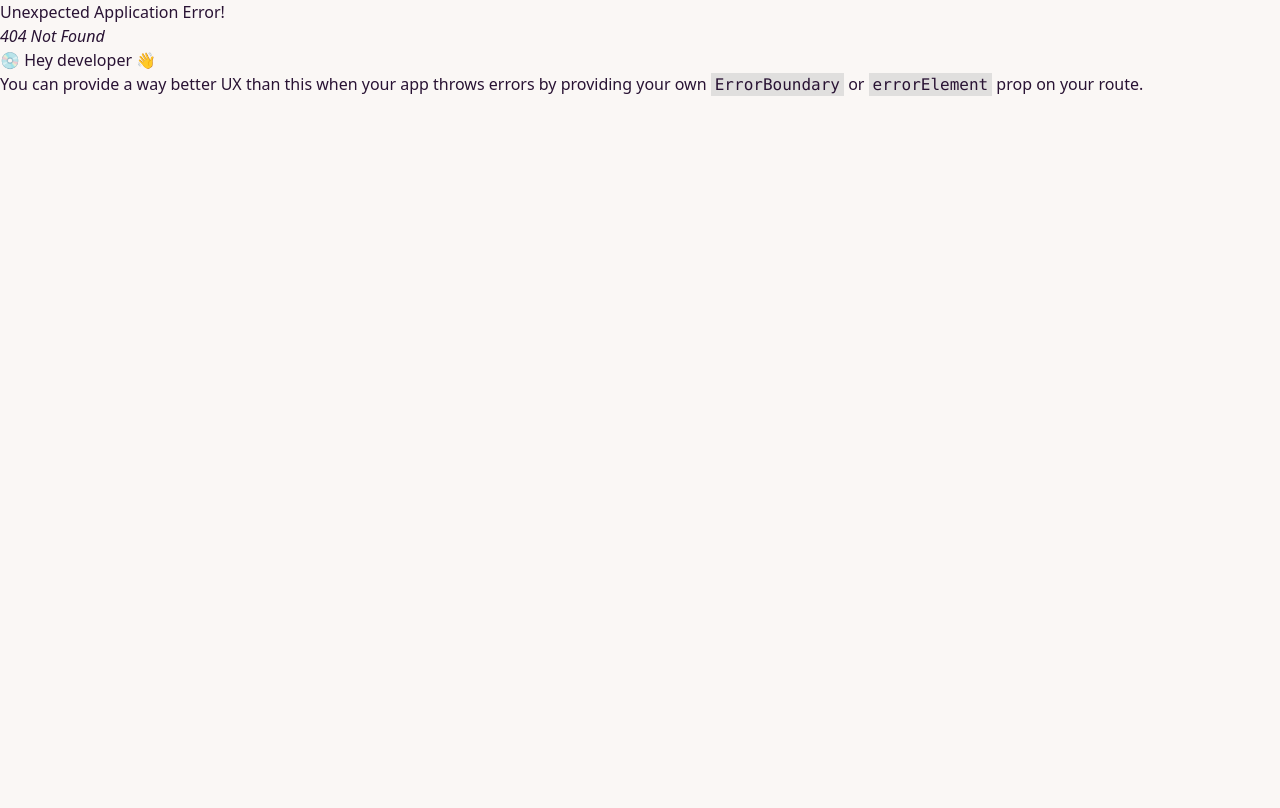
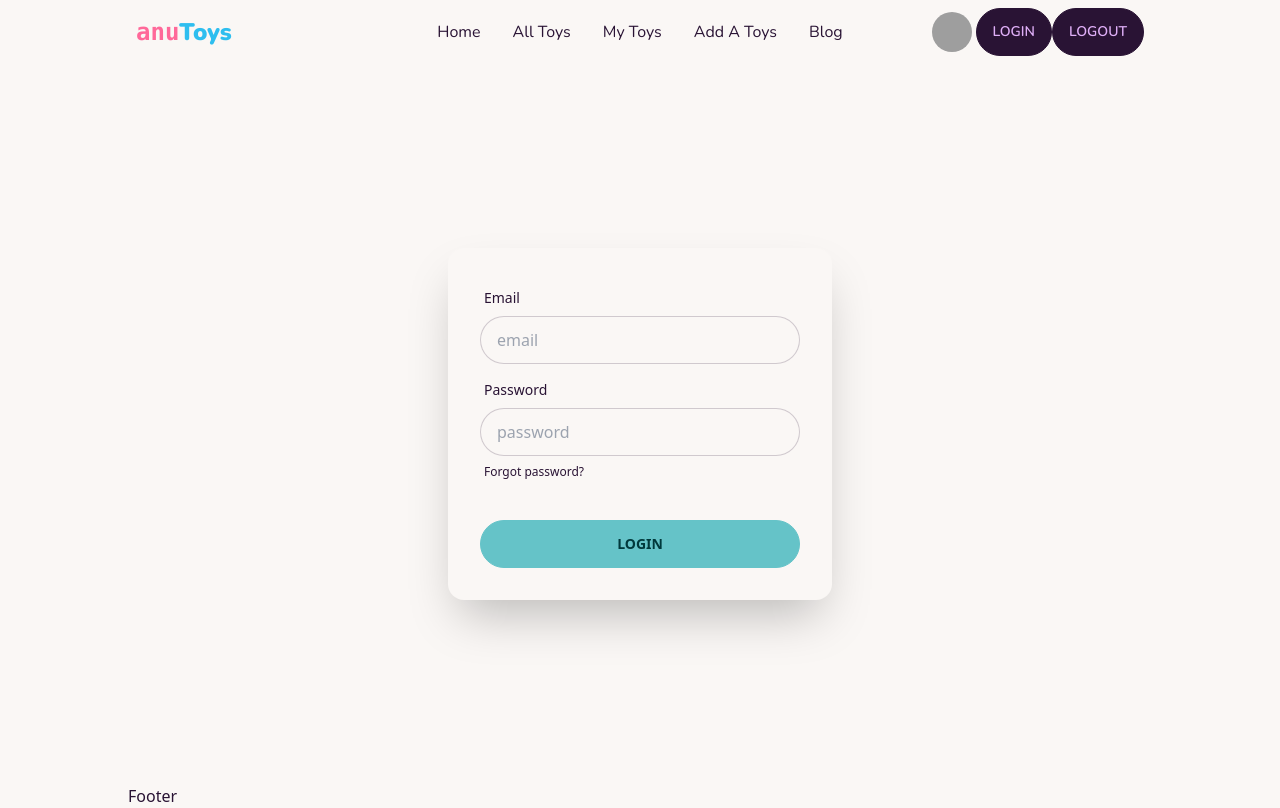
Before and after one commit to Anuwar-Hosain/toys-market-client-done, a React (Vite) app: page /login in a window 1280 px wide. Before the commit this address had no page. Built offline with nearby package versions, Linux system fonts and the light colour scheme; grey boxes are pictures that could not be loaded.

Commit message:
login conponent added done

```diff
--- a/src/Routes/Routes.jsx
+++ b/src/Routes/Routes.jsx
@@ -1,6 +1,7 @@
 import { createBrowserRouter } from "react-router-dom";
 import MainLayout from "../layouts/MainLayout";
 import Home from "../page/Home/Home/Home";
+import Login from "../page/Login/Login";
 const router = createBrowserRouter([
   {
     path: "/",
@@ -10,6 +11,10 @@
         path: "/",
         element: <Home></Home>,
       },
+      {
+        path: "login",
+        element: <Login></Login>,
+      },
     ],
   },
 ]);
--- a/src/page/Header/Header.jsx
+++ b/src/page/Header/Header.jsx
@@ -67,7 +67,7 @@
               <img src="https://upload.wikimedia.org/wikipedia/commons/thumb/a/a0/Pierre-Person.jpg/800px-Pierre-Person.jpg" />
             </div>
           </label>
-          <Link to="/" className="btn">
+          <Link to="/login" className="btn">
             Login
           </Link>
           <Link to="/" className="btn">
--- /dev/null
+++ b/src/page/Login/Login.jsx
@@ -0,0 +1,45 @@
+import React from "react";
+import { Link } from "react-router-dom";
+
+const Login = () => {
+  return (
+    <section className="size">
+      <div className="hero min-h-[90vh]">
+        <div className="card flex-shrink-0 w-full max-w-sm shadow-2xl bg-base-100">
+          <div className="card-body">
+            <div className="form-control">
+              <label className="label">
+                <span className="label-text">Email</span>
+              </label>
+              <input
+                type="text"
+                placeholder="email"
+                className="input input-bordered"
+              />
+            </div>
+            <div className="form-control">
+              <label className="label">
+                <span className="label-text">Password</span>
+              </label>
+              <input
+                type="text"
+                placeholder="password"
+                className="input input-bordered"
+              />
+              <label className="label">
+                <Link to="/register" className="label-text-alt link link-hover">
+                  Forgot password?
+                </Link>
+              </label>
+            </div>
+            <div className="form-control mt-6">
+              <button className="btn btn-primary">Login</button>
+            </div>
+          </div>
+        </div>
+      </div>
+    </section>
+  );
+};
+
+export default Login;
```
